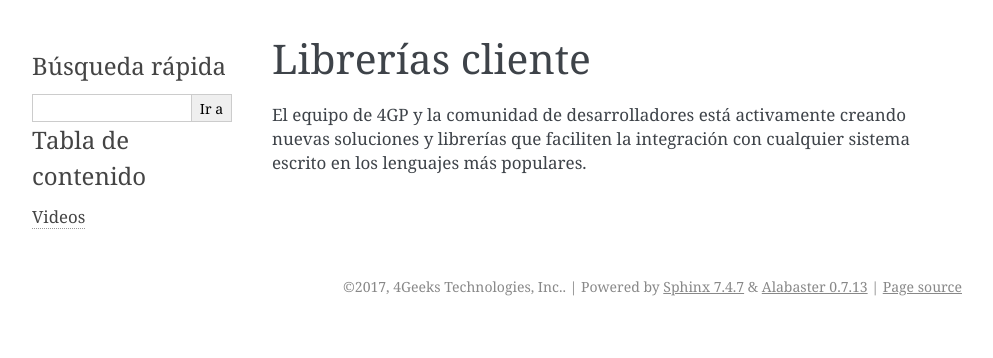
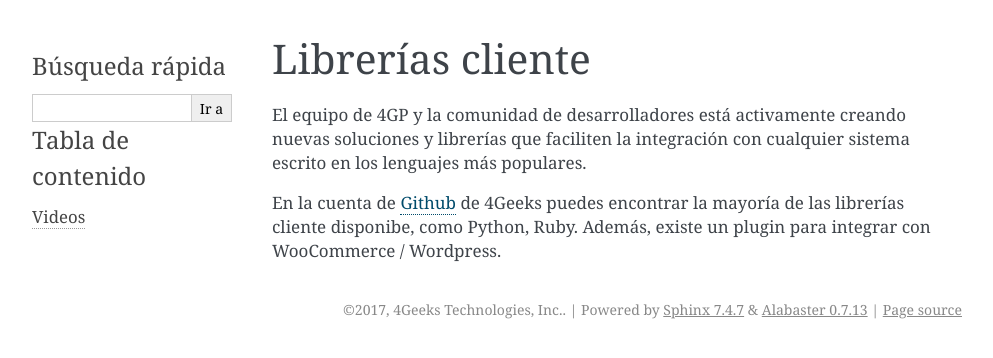
Before and after one commit to ArivazhaganArul/gpayments-support, a Sphinx documentation site: the page built from source/libreria.rst, in a window 1280 px wide. Shown: the top 358 px of the page, without its empty margins (148-1141 px from the left). Built offline with Sphinx 7.4.7, drawn with Linux system fonts in a browser that asks for light colours.

Commit message:
data on libreria

```diff
--- a/source/libreria.rst
+++ b/source/libreria.rst
@@ -4,3 +4,7 @@ Librerías cliente
 El equipo de 4GP y la comunidad de desarrolladores está activamente creando
 nuevas soluciones y librerías que faciliten la integración con cualquier
 sistema escrito en los lenguajes más populares.
+
+En la cuenta de `Github <http://4geeks.io/payments>`_ de 4Geeks puedes encontrar
+la mayoría de las librerías cliente disponibe, como Python, Ruby. Además, existe
+un plugin para integrar con WooCommerce / Wordpress.
```
